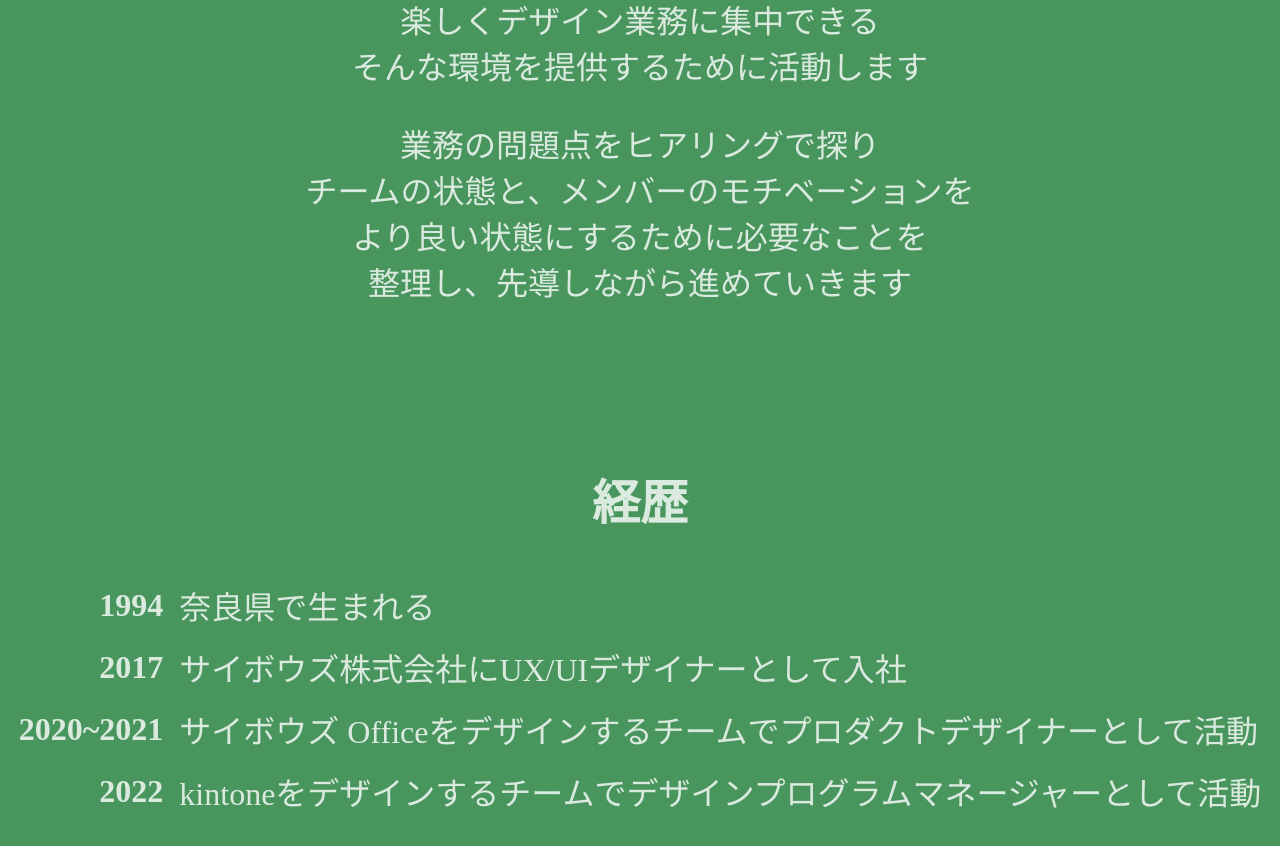
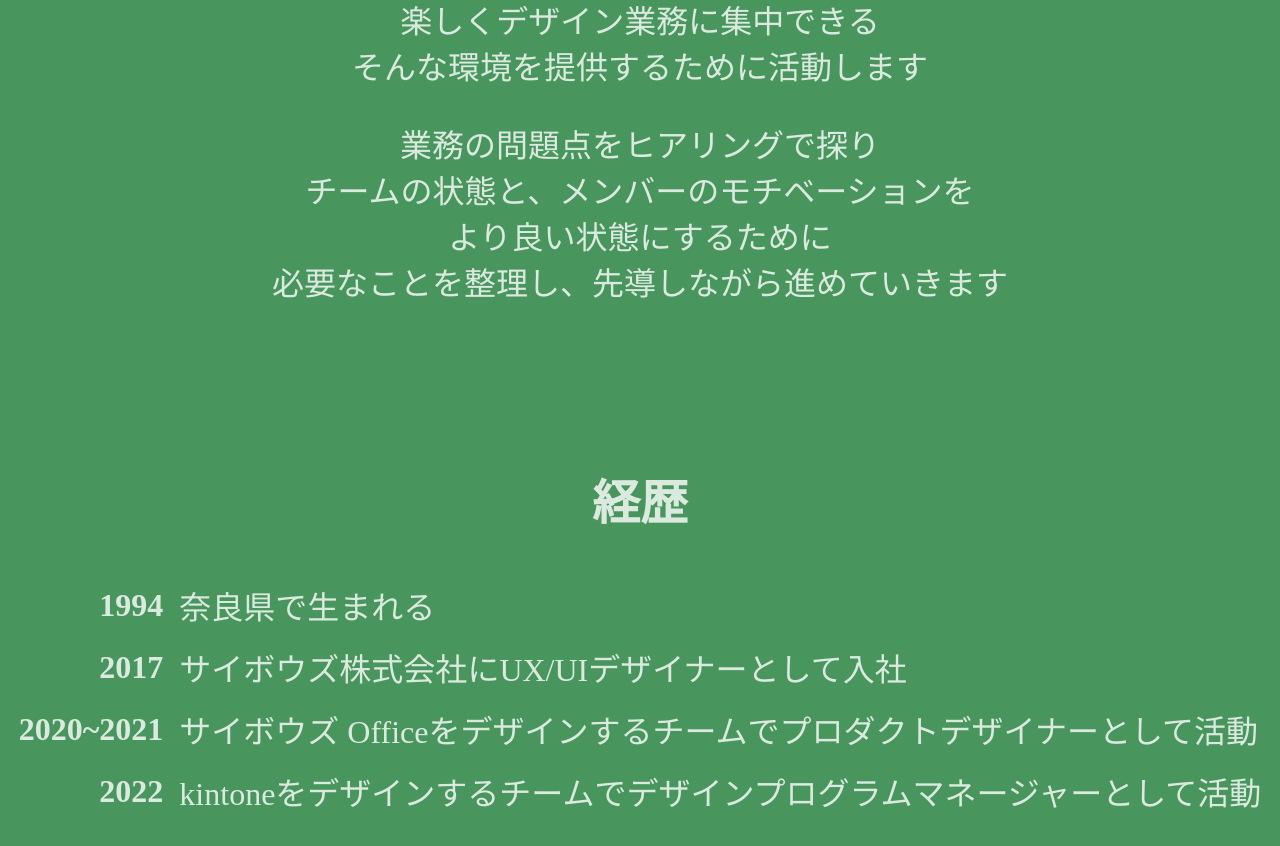
Before and after one commit to ka3zu1ma10/ka-zu-ma, a Next.js app: page / in a window 1280 px wide. Shown: the part 1140-1986 px from the top of the page. Built offline with nearby package versions, Linux system fonts and the light colour scheme; a web font is replaced by a local one.

Commit message:
折り返しの変更

```diff
--- a/pages/index.js
+++ b/pages/index.js
@@ -38,8 +38,8 @@ export default function Home() {
             <p className={styles.sectionText}>
               業務の問題点をヒアリングで探り<br aria-hidden="true" />
               チームの状態と、メンバーのモチベーションを<br aria-hidden="true" />
-              より良い状態にするために必要なことを<br aria-hidden="true" />
-              整理し、先導しながら進めていきます
+              より良い状態にするために<br aria-hidden="true" />
+              必要なことを整理し、先導しながら進めていきます
             </p>
           </div>
         </section>
```
